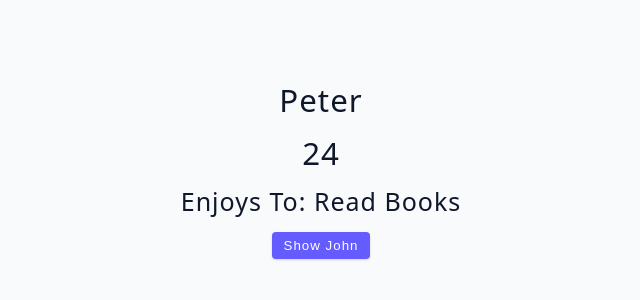
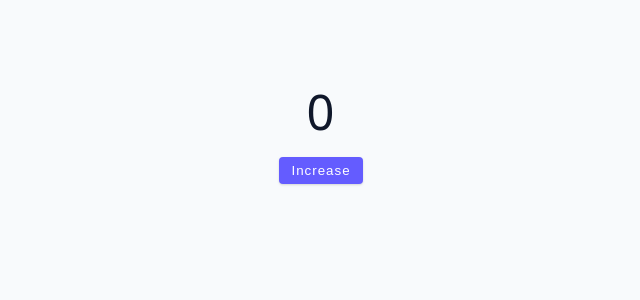
Before and after one commit to fluyid/advanced-react-tutorial, a React (Vite) app: page / in a window 1280 px wide. Shown: the top 300 px of the page, without its empty margins (319-959 px from the left). Built offline with nearby package versions, Linux system fonts and the light colour scheme.

Commit message:
modified 05-useState-gotcha to use the latest value while increasing

```diff
--- a/src/App.jsx
+++ b/src/App.jsx
@@ -1,4 +1,4 @@
-import Starter from "./tutorial/01-useState/starter/04-useState-object";
+import Starter from "./tutorial/01-useState/starter/05-useState-gotcha";
 
 function App() {
   return (
--- a/src/tutorial/01-useState/starter/05-useState-gotcha.jsx
+++ b/src/tutorial/01-useState/starter/05-useState-gotcha.jsx
@@ -1,5 +1,23 @@
+import { useState } from "react";
+
 const UseStateGotcha = () => {
-  return <h2>useState "gotcha"</h2>;
+  const [count, setCount] = useState(0);
+
+  const increase = () => {
+    setTimeout(() => {
+      setCount((currentState) => {
+        return currentState + 1;
+      });
+    }, 3000);
+  };
+  return (
+    <div>
+      <h1>{count}</h1>
+      <button type="button" onClick={increase} className="btn">
+        increase
+      </button>
+    </div>
+  );
 };
 
 export default UseStateGotcha;
```
